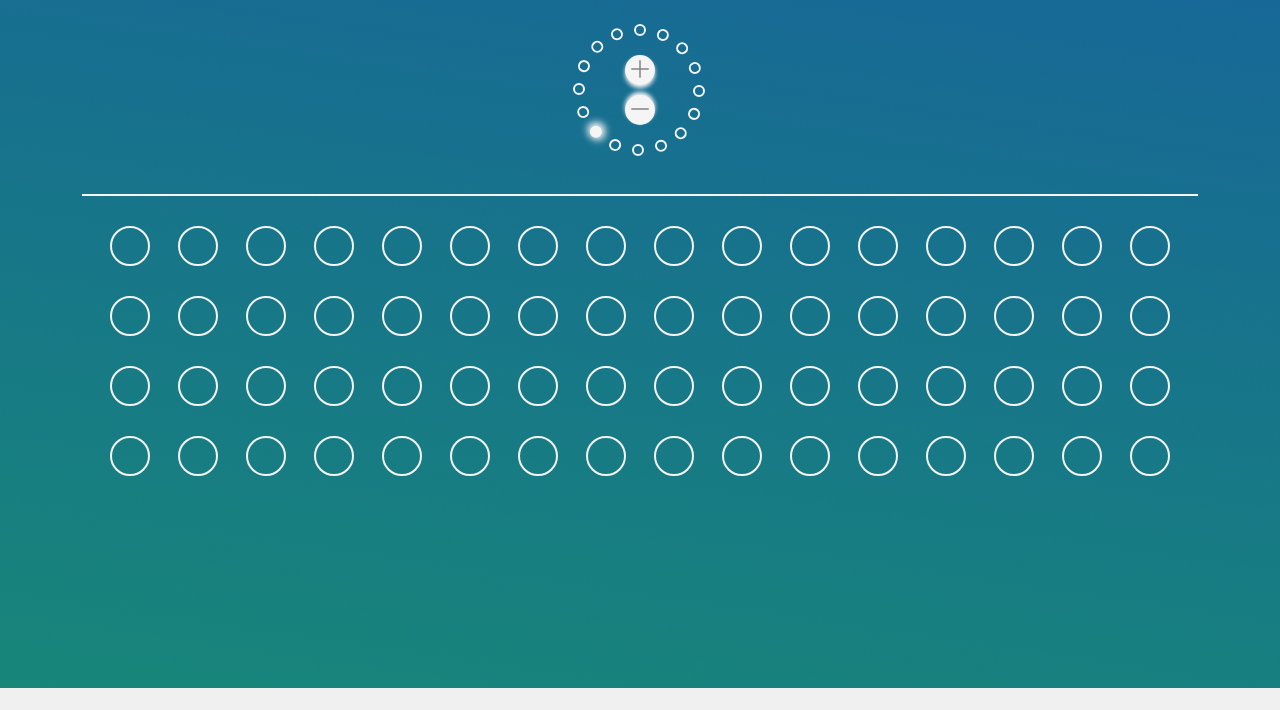
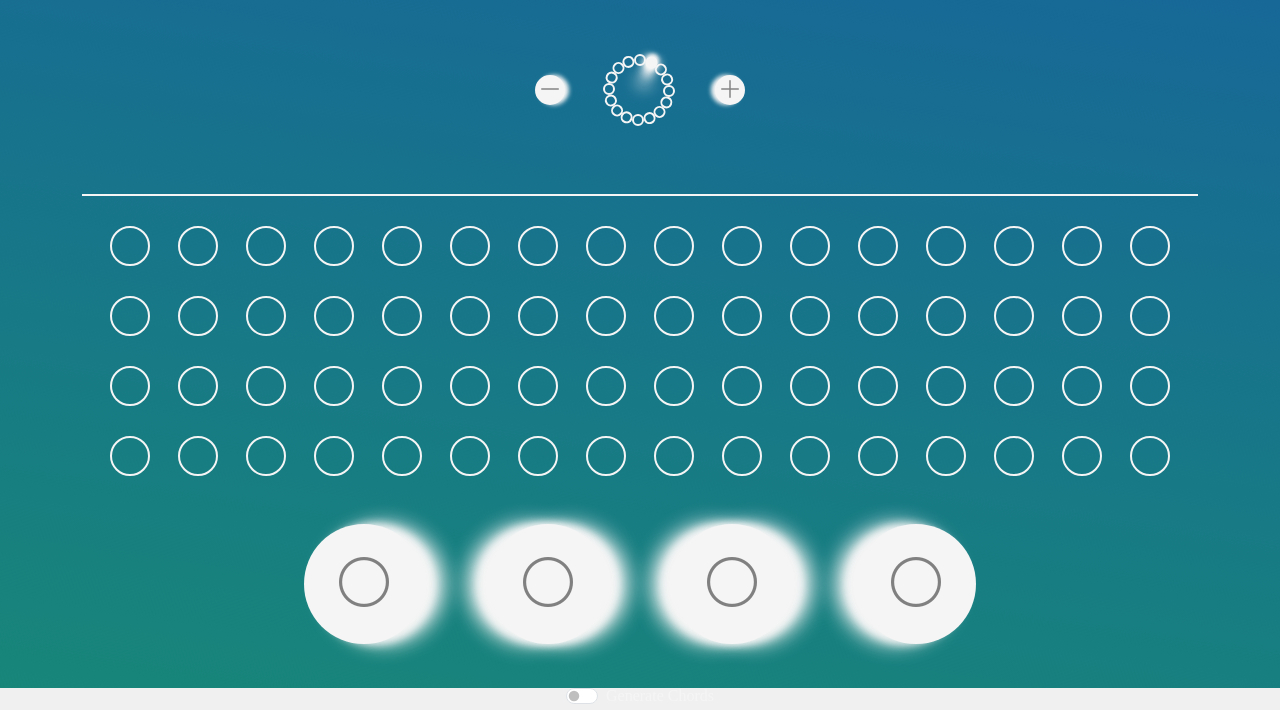
Before and after one commit to matt0792/myCV, a plain HTML site: page pages/sequencer.html in a window 1280 px wide. Shown: the part 112-822 px from the top of the page. Before the commit the page ends 800 px from the top, so only its background shows below. Drawn offline with nearby package versions, Linux system fonts and the light colour scheme; a web font is replaced by a local one.

Commit message:
Add sequencer page

```diff
--- a/pages/sequencer.html
+++ b/pages/sequencer.html
@@ -3,7 +3,7 @@
   <head>
     <meta charset="UTF-8" />
     <meta name="viewport" content="width=device-width, initial-scale=1.0" />
-    <title>Sequencer</title>
+    <title>Create</title>
     <!-- Fonts -->
     <link rel="preconnect" href="https://fonts.googleapis.com" />
     <link rel="preconnect" href="https://fonts.gstatic.com" crossorigin />
@@ -40,19 +40,15 @@
         ></a>
       </div>
       <div class="main-heading mt-5">
-        <h1>Sequencer</h1>
+        <h1>Create</h1>
       </div>
       <div class="container">
         <div class="sequencer mt-5" id="sequencer">
-          <div class="step-container">
-            <div class="tempo-controls">
-              <div class="tempoPlus tempo-button" onclick="increaseTempo()">
-                <i class="bi bi-plus-lg"></i>
-              </div>
+          <div class="top-section">
             <div class="tempoMinus tempo-button" onClick="tempoMinus()">
               <i class="bi bi-dash-lg"></i>
             </div>
-            </div>
+            <div class="step-container">
               <div class="step-indicator"></div>
               <div class="step-indicator"></div>
               <div class="step-indicator"></div>
@@ -69,6 +65,10 @@
               <div class="step-indicator"></div>
               <div class="step-indicator"></div>
               <div class="step-indicator"></div>
+            </div>
+            <div class="tempoPlus tempo-button" onclick="increaseTempo()">
+              <i class="bi bi-plus-lg"></i>
+            </div>
           </div>
           <div class="seq-spacer mt-4"></div>
           <div class="channel-container" id="channel1">
@@ -144,13 +144,38 @@
             <div class="channel-button ch4"></div>
           </div>
         </div>
+        <div class="chord-container mt-5">
+          <div class="button-circle-rel chord-button chord-left" onClick="playChordI()">
+            <i class="bi bi-circle"></i>
+          </div>
+          <div class="button-circle-rel chord-button chord-inner" onClick="playChordV()">
+            <i class="bi bi-circle"></i>
+          </div>
+          <div class="button-circle-rel chord-button chord-inner" onClick="playChordVI()">
+            <i class="bi bi-circle"></i>
+          </div>
+          <div class="button-circle-rel chord-button chord-right" onClick="playChordIV()">
+            <i class="bi bi-circle"></i>
+          </div>
+        </div>
+      </div>
+      <div class="chord-gen-switch">
+        <div class="form-check form-switch">
+          <input class="form-check-input" type="checkbox" role="switch" id="chordGenSwitch">
+          <label class="form-check-label" for="chordGenSwitch">Generate Chords</label>
+        </div>
       </div>
     </div>
     <audio id="click" src="../audio/click.mp3"></audio>
     <audio id="kick" src="../audio/kick.mp3"></audio>
     <audio id="hat" src="../audio/hat.mp3"></audio>
     <audio id="snare" src="../audio/snare.mp3"></audio>
-    <audio id="fx" src="../audio/fx.mp3"></audio>
+    <audio id="open" src="../audio/open.mp3"></audio>
+    <audio id="chordI" src="../audio/chordI.mp3"></audio>
+    <audio id="chordV" src="../audio/chordV.mp3"></audio>
+    <audio id="chordVI" src="../audio/chordVI.mp3"></audio>
+    <audio id="chordIV" src="../audio/chordIV.mp3"></audio>
+
 
     <!-- Scripts -->
     <script
--- a/scripts/sequencer.js
+++ b/scripts/sequencer.js
@@ -9,25 +9,33 @@ channelButton.forEach(function (channelButton) {
   });
 });
 
-let intervalRate = 500;
+let intervalRate = 280;
 let intervalId;
 let currentStep = 0;
 let stepIndicators = document.querySelectorAll(".step-indicator");
 let kick = document.getElementById("kick");
 let hat = document.getElementById("hat");
 let snare = document.getElementById("snare");
-let fx = document.getElementById("fx");
+let open = document.getElementById("open");
+let chordI = document.getElementById("chordI");
+let chordV = document.getElementById("chordV");
+let chordVI = document.getElementById("chordVI");
+let chordIV = document.getElementById("chordIV");
 let channel1 = document.querySelectorAll(".ch1");
 let channel2 = document.querySelectorAll(".ch2");
 let channel3 = document.querySelectorAll(".ch3");
 let channel4 = document.querySelectorAll(".ch4");
+
+let chordArray = [chordI, chordV, chordVI, chordIV];
+
+let generateChords = false;
 
 const totalIndicators = stepIndicators.length;
 const angleIncrement = 360 / totalIndicators;
 
 stepIndicators.forEach((indicator, index) => {
   const angle = angleIncrement * index;
-  indicator.style.transform = `rotate(${angle}deg) translate(0, -60px)`;
+  indicator.style.transform = `rotate(${angle}deg) translate(0, -30px)`;
 });
 
 function updateInterval() {
@@ -59,7 +67,11 @@ function loopSteps() {
     stepIndicators[currentStep].classList.contains("active") &&
     channel4[currentStep].classList.contains("active")
   ) {
-    fx.play();
+    open.play();
+  }
+
+  if (generateChords === true && (currentStep == 0 || currentStep == 7)) {
+    randomChord();
   }
 
   // Remove 'active' class from all steps
@@ -75,17 +87,50 @@ function loopSteps() {
 function increaseTempo() {
   if (intervalRate > 250) {
     intervalRate /= 1.13;
-    console.log("New interval rate:", intervalRate);
     updateInterval();
   }
 }
 
 function tempoMinus() {
   intervalRate *= 1.13;
-  console.log("New interval rate:", intervalRate);
   updateInterval();
 }
 
 document.addEventListener("DOMContentLoaded", () => {
   updateInterval();
 });
+
+function playChordI() {
+  chordI.play();
+}
+function playChordV() {
+  chordV.play();
+}
+function playChordVI() {
+  chordVI.play();
+}
+function playChordIV() {
+  chordIV.play();
+}
+
+let previousNumber = null;
+
+function randomChord() {
+  let randomNumber;
+  do {
+    randomNumber = Math.floor(Math.random() * 4);
+  } while (randomNumber === previousNumber);
+
+  previousNumber = randomNumber;
+
+  let chordToPlay = chordArray[randomNumber];
+  chordToPlay.play();
+}
+
+// Select the checkbox element
+let switchInput = document.getElementById("chordGenSwitch");
+
+// Add an event listener to toggle generateChords
+switchInput.addEventListener("change", function () {
+  generateChords = this.checked;
+});
--- a/styles/main.scss
+++ b/styles/main.scss
@@ -450,7 +450,7 @@ body {
   border: 2px whitesmoke solid;
   border-radius: 50%;
   height: 40px;
-  width: 40px;
+  min-width: 40px;
   transition: transform 0.5s ease, box-shadow 0.07s ease;
 }
 
@@ -468,12 +468,13 @@ body {
 }
 
 .step-indicator {
-  transition: transform 0.5s ease, box-shadow 0.03s ease;
+  transition: transform 1s ease, box-shadow 0.3s ease;
 }
 
 // Shadow on main circle when active
 .step-indicator.active {
-  box-shadow: 0px 3px 8px whitesmoke, 3px 0px 8px whitesmoke,
+  box-shadow: 0px 3px 4px whitesmoke, 0px 10px 8px whitesmoke,
+    0px 20px 16px whitesmoke, 0px -3px 4px whitesmoke, 3px 0px 8px whitesmoke,
     -3px 0px 8px whitesmoke;
   background-color: whitesmoke;
 }
@@ -510,17 +511,63 @@ body {
 }
 
 .tempoPlus {
-  box-shadow: 0px 3px 4px whitesmoke;
+  box-shadow: -4px 0px 4px whitesmoke;
 }
 
 .tempoMinus {
-  box-shadow: 0px -3px 4px whitesmoke;
+  box-shadow: 4px 0px 4px whitesmoke;
 }
 
 .step-container {
   position: relative;
-  width: 300px; /* Adjust the size as needed */
+  min-width: 150px;
   height: 300px;
-  margin: 0 auto;
   border-radius: 50%;
 }
+
+.top-section {
+  display: flex;
+  align-items: center;
+  justify-content: center;
+}
+
+.chord-container {
+  display: flex;
+  justify-content: center;
+  gap: 5vw;
+}
+
+.chord-button {
+  transition: box-shadow 0.15s ease !important;
+}
+
+.chord-inner {
+  font-size: 50px;
+  color: gray;
+  box-shadow: 10px 0px 8px whitesmoke, -10px 0px 8px whitesmoke,
+    20px 0px 20px whitesmoke, -20px 0px 20px whitesmoke;
+}
+
+.chord-left {
+  font-size: 50px;
+  color: gray;
+  box-shadow: 10px 0px 8px whitesmoke, 20px 0px 20px whitesmoke;
+}
+
+.chord-right {
+  font-size: 50px;
+  color: gray;
+  box-shadow: -10px 0px 8px whitesmoke, -20px 0px 20px whitesmoke;
+}
+
+.chord-gen-switch {
+  display: flex;
+  justify-content: center;
+  margin-top: 40px;
+  color: whitesmoke;
+}
+
+.form-check-input:checked {
+  background-color: hotpink;
+  border-color: gray;
+}
```
Also changed, not shown: styles/main.css, 7 other files. Lines whose indentation alone changed are shown as unchanged.
